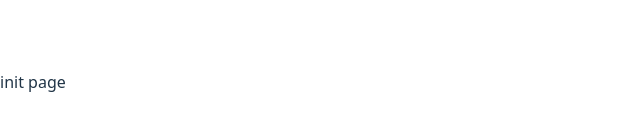
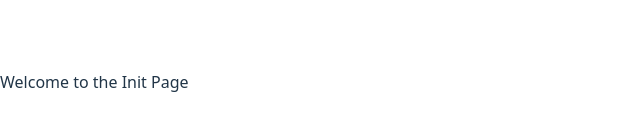
Before and after one commit to funayamateppei/pwa-camera-control, a React (Vite) app: page / in a window 1280 px wide. Shown: the part 318-448 px from the top of the page, without its empty margins (0-640 px from the left). Built offline with nearby package versions, Linux system fonts and the light colour scheme.

Commit message:
コンポーネントを追加し、各ページで使用するように変更

```diff
--- /dev/null
+++ b/src/features/InitPage.tsx
@@ -0,0 +1,3 @@
+export const InitPage = () => {
+  return <div>Welcome to the Init Page</div>
+}
--- /dev/null
+++ b/src/features/camera/CameraPage.tsx
@@ -0,0 +1,3 @@
+export const CameraPage = () => {
+  return <div>Camera Page</div>
+}
--- /dev/null
+++ b/src/features/camera/index.ts
@@ -0,0 +1 @@
+export { CameraPage } from './CameraPage'
--- /dev/null
+++ b/src/features/index.ts
@@ -0,0 +1,5 @@
+export * from './camera'
+
+export * from './not-found'
+
+export { InitPage } from './InitPage'
--- /dev/null
+++ b/src/features/not-found/NotFoundPage.tsx
@@ -0,0 +1,3 @@
+export const NotFoundPage = () => {
+  return <div>404 Not Found</div>
+}
--- /dev/null
+++ b/src/features/not-found/index.ts
@@ -0,0 +1 @@
+export * from './NotFoundPage'
--- a/src/pages/camera/page.tsx
+++ b/src/pages/camera/page.tsx
@@ -1,3 +1,5 @@
+import { CameraPage } from '@/features'
+
 export const Page = () => {
-  return <div>camera page</div>
+  return <CameraPage />
 }
--- a/src/pages/not-found/page.tsx
+++ b/src/pages/not-found/page.tsx
@@ -1,3 +1,5 @@
+import { NotFoundPage } from '@/features'
+
 export const Page = () => {
-  return <div>404 - Page Not Found</div>
+  return <NotFoundPage />
 }
--- a/src/pages/page.tsx
+++ b/src/pages/page.tsx
@@ -1,3 +1,5 @@
+import { InitPage } from '@/features'
+
 export const Page = () => {
-  return <div>init page</div>
+  return <InitPage />
 }
```
